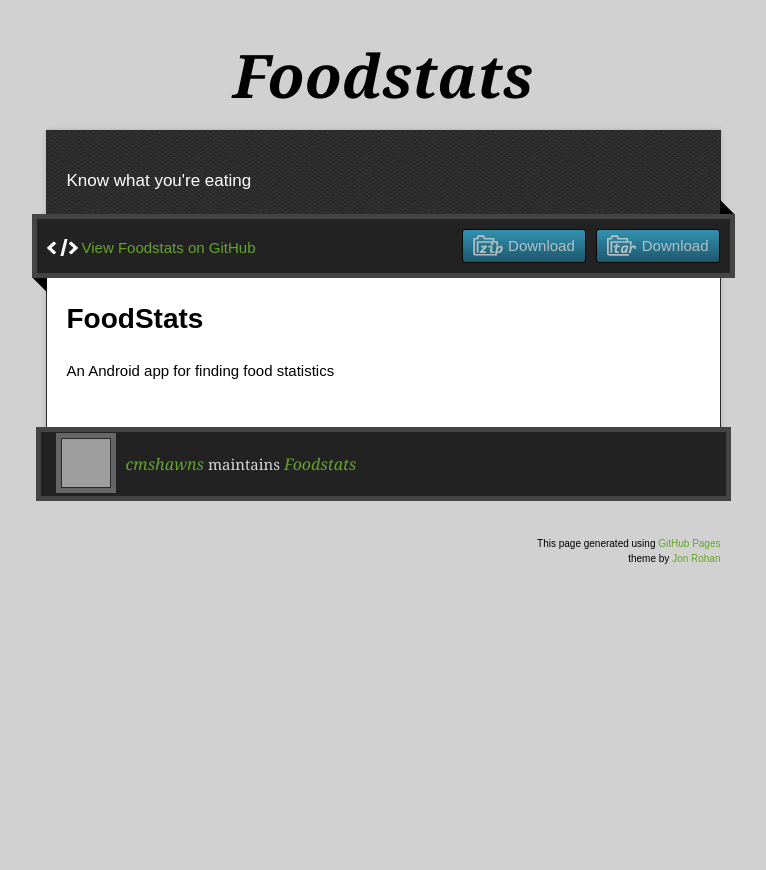
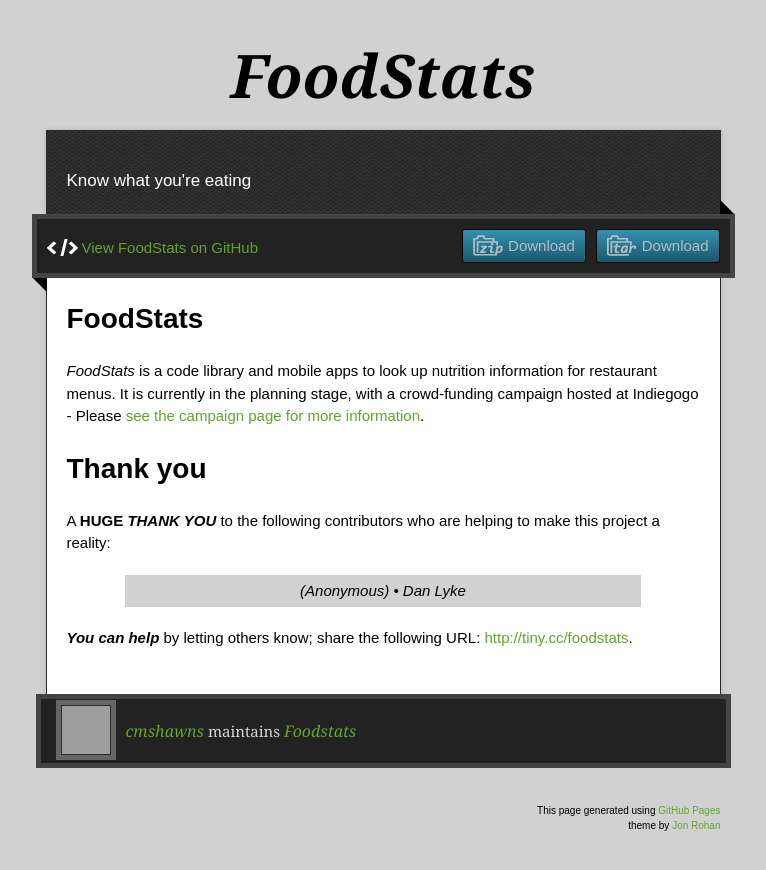
Before and after one commit to cmshawns/FoodStats, a plain HTML site: page index.html in a window 1280 px wide. Shown: the whole page, without its empty margins (257-1023 px from the left). Before the commit the page ends 800 px from the top, so only its background shows below. Drawn offline with nearby package versions, Linux system fonts and the light colour scheme; grey boxes are pictures that could not be loaded.

Commit message:
Initial content
Added description of the project, "thank you" section for
contributor list and corrected case of project name.

```diff
--- a/index.html
+++ b/index.html
@@ -8,10 +8,11 @@
 
   <link rel="stylesheet" href="stylesheets/stylesheet.css" media="screen"/>
   <link rel="stylesheet" href="stylesheets/pygment_trac.css"/>
+  <link rel="stylesheet" href="stylesheets/project.css"/>
   <script type="text/javascript" src="https://ajax.googleapis.com/ajax/libs/jquery/1.7.1/jquery.min.js"></script>
   <script type="text/javascript" src="javascripts/script.js"></script>
 
-  <title>Foodstats</title>
+  <title>FoodStats</title>
   <meta name="description" content="Know what you&#39;re eating">
 
   <meta name="viewport" content="width=device-width,initial-scale=1">
@@ -22,7 +23,7 @@
 
   <div class="wrapper">
     <header>
-      <h1 class="title">Foodstats</h1>
+      <h1 class="title">FoodStats</h1>
     </header>
     <div id="container">
       <p class="tagline">Know what you&#39;re eating</p>
@@ -31,15 +32,35 @@
         <div class="inner">
           <a href="https://github.com/cmshawns/FoodStats/tarball/master" class="download-button tar"><span>Download</span></a>
           <a href="https://github.com/cmshawns/FoodStats/zipball/master" class="download-button zip"><span>Download</span></a>
-          <a href="https://github.com/cmshawns/FoodStats" class="code">View Foodstats on GitHub</a>
+          <a href="https://github.com/cmshawns/FoodStats" class="code">View FoodStats on GitHub</a>
         </div>
         <span class="blc"></span><span class="trc"></span>
         </div>
         <article class="markdown-body">
           <h1>
-<a name="foodstats" class="anchor" href="#foodstats"><span class="octicon octicon-link"></span></a>FoodStats</h1>
+              <a name="foodstats" class="anchor" href="#foodstats"><span class="octicon octicon-link"></span></a>
+              FoodStats
+          </h1>
+          <p>
+              <em>FoodStats</em> is a code library and mobile apps to look up nutrition information for restaurant
+              menus. It is currently in the planning stage, with a crowd-funding campaign hosted at Indiegogo -
+              Please <a href="http://igg.me/at/foodstats">see the campaign page for more information</a>.
+          </p>
 
-<p>An Android app for finding food statistics</p>
+          <h1>Thank you</h1>
+          <p>
+              A <strong>HUGE <em>THANK YOU</em></strong> to the following contributors who are helping to make this
+              project a reality:
+          </p>
+          <div class="contributor-list">
+              <p class="contributor-list">
+                  (Anonymous) &bullet; Dan Lyke
+              </p>
+          </div>
+          <p>
+              <strong><em>You can help</em></strong> by letting others know; share the following URL:
+              <a href="http://tiny.cc/foodstats">http://tiny.cc/foodstats</a>.
+          </p>
         </article>
       </div>
     </div>
--- /dev/null
+++ b/stylesheets/project.css
@@ -0,0 +1,17 @@
+/**
+ * Created by shawn on 4/23/14.
+ */
+
+div.contributor-list {
+    width: 100%;
+}
+
+div.contributor-list p {
+    text-align: center;
+    background-color: #D1D1D1;
+    padding: 5px;
+    width: 80%;
+    margin-left: auto;
+    margin-right: auto;
+    font-style: italic;
+}
```
